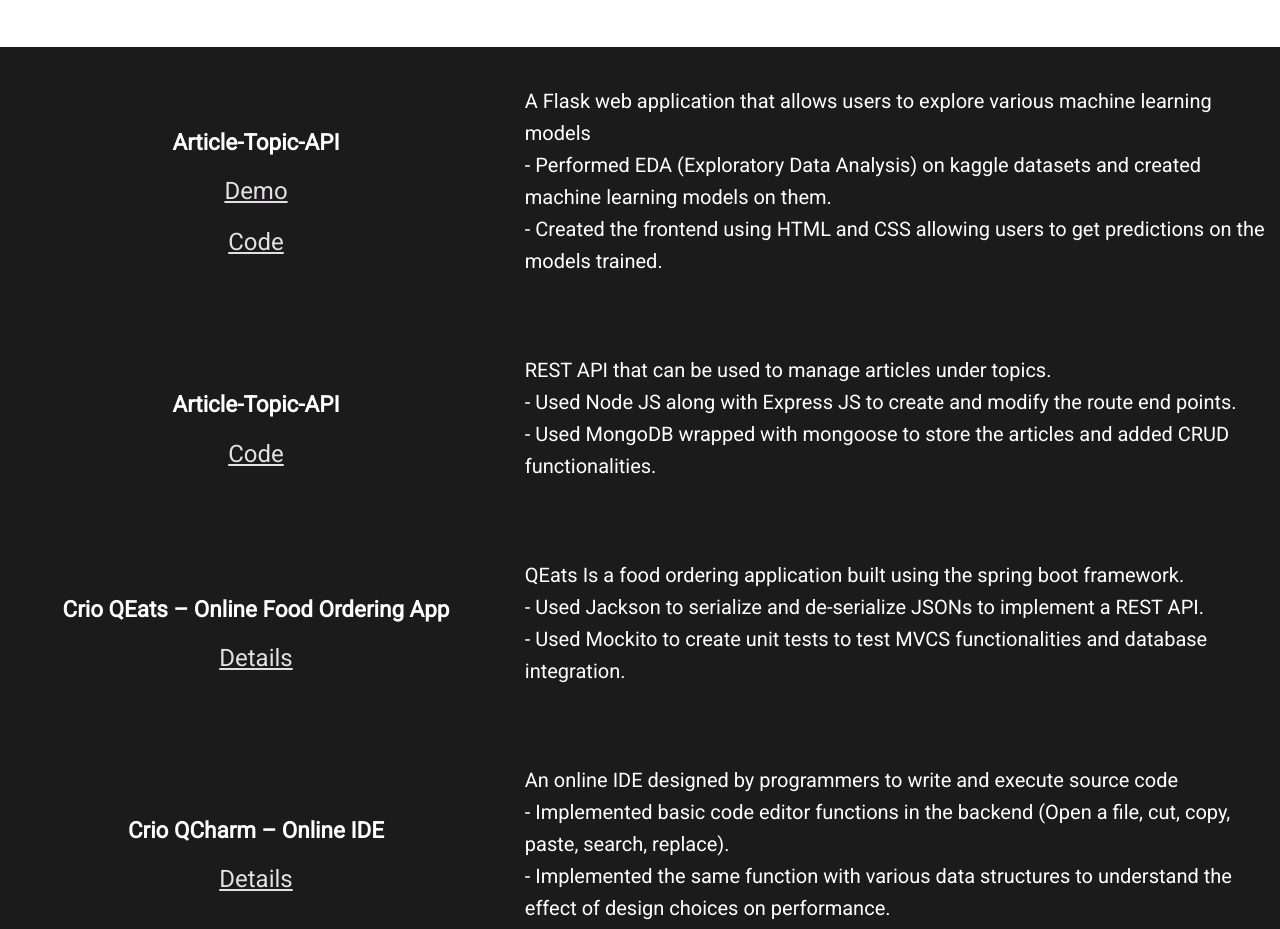
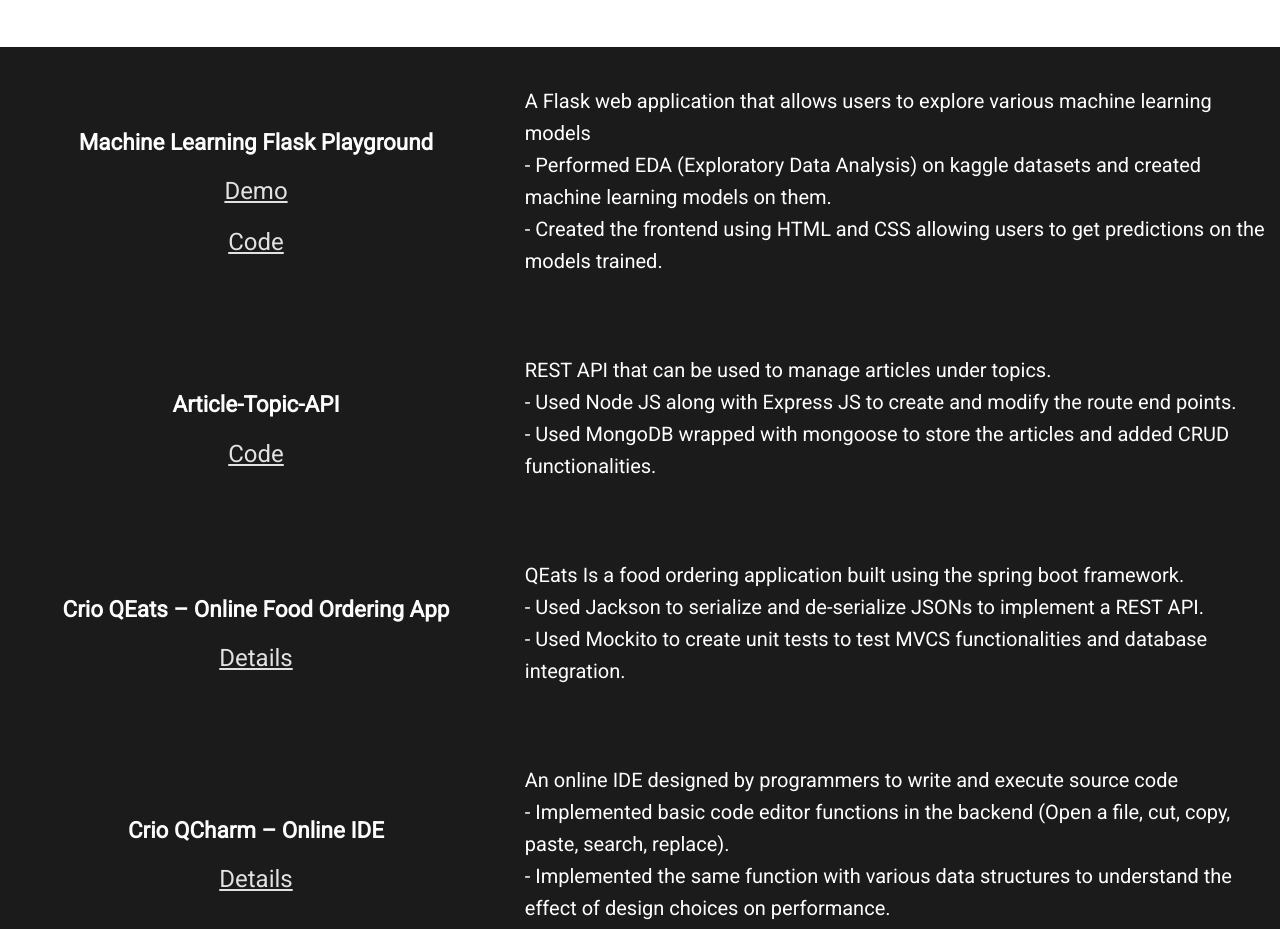
Before and after one commit to killswitchh/killswitchh.github.io, a plain HTML site: page index.html in a window 1280 px wide. Shown: the part 2960-3889 px from the top of the page. Drawn offline with nearby package versions, Linux system fonts and the light colour scheme.

Commit message:
correction

```diff
--- a/index.html
+++ b/index.html
@@ -203,7 +203,7 @@
 				<div class="horizontal_container_row">
 					<div class="container_middle">
 						<div class="container_middle_top">
-							<h3>Article-Topic-API </h3>
+							<h3>Machine Learning Flask Playground</h3>
 						</div>
 
 						<div class="container_middle_bottom">
```
